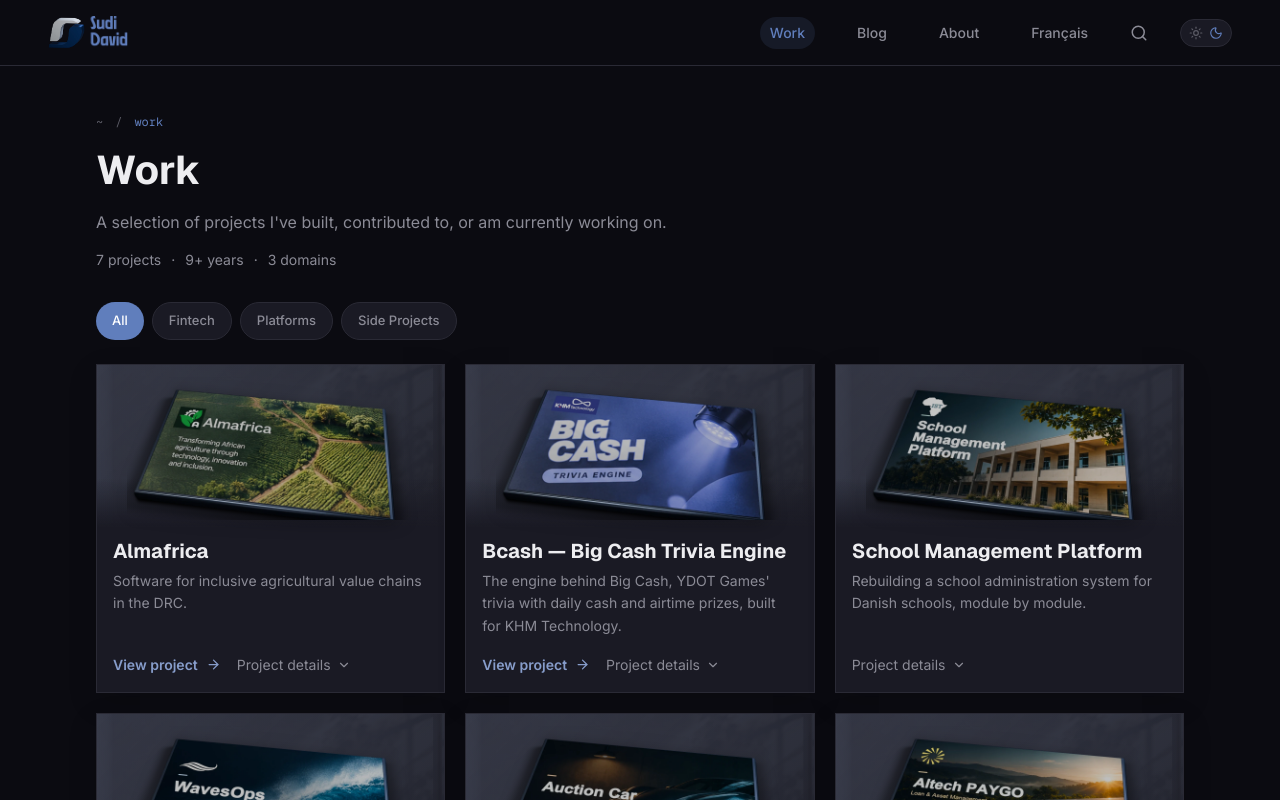
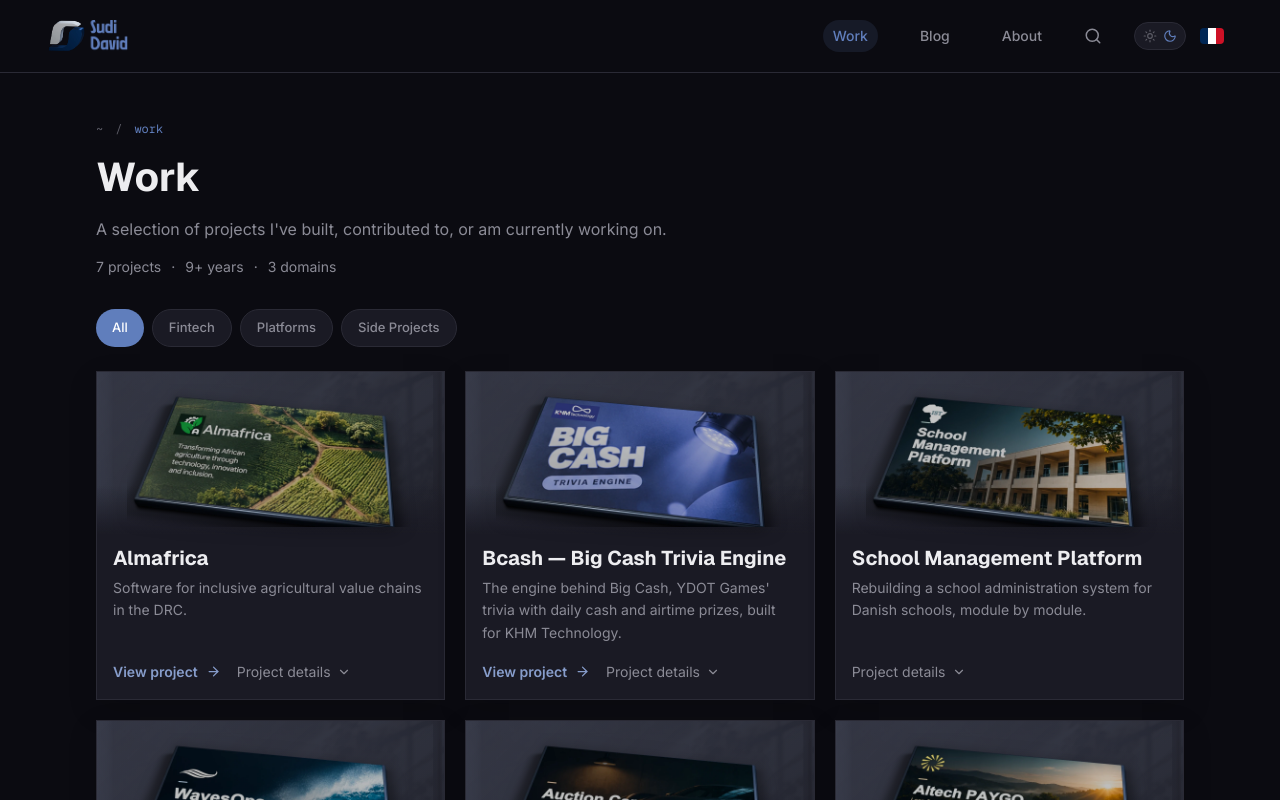
Before and after one commit to SudiDav/sudi.dev, a Next.js app: page /work in a window 1280 px wide. Shown: the top 800 px of the page. Built offline with nearby package versions, Linux system fonts and the light colour scheme.

Commit message:
fix: move the language flags beside the theme toggle

```diff
--- a/app/(english)/home-view.tsx
+++ b/app/(english)/home-view.tsx
@@ -82,17 +82,6 @@ export async function HomeView({ locale }: { locale: SiteLocale }) {
                 {french ? 'Voir mes projets' : 'View My Work'}
               </Link>
             </div>
-
-            <ul aria-label={french ? 'Quelques projets clients' : 'Selected client work'} className="home-world-proof max-w-[46ch] space-y-2 border-t pt-4 text-sm leading-relaxed">
-              <li>
-                <Link href={localePath(locale, '/work#altech-paygo')} className="font-semibold underline underline-offset-4">Altech PAYGO</Link>
-                {' · '}{french ? 'Relié les ventes sur le terrain à la comptabilité.' : 'Connected field sales to accounting.'}
-              </li>
-              <li>
-                <Link href={localePath(locale, '/work#chequepoint')} className="font-semibold underline underline-offset-4">Chequepoint</Link>
-                {' · '}{french ? 'Réduit de 70 % le travail administratif pour AB Bank.' : 'Cut paperwork by 70% for AB Bank.'}
-              </li>
-            </ul>
           </div>
           <PortfolioWorld locale={locale} />
         </section>
--- a/components/site-header.tsx
+++ b/components/site-header.tsx
@@ -45,17 +45,8 @@ export function SiteHeader({ locale = 'en', languagePath }: {
   }, [menuOpen])
 
   const otherLocale = french ? 'en' : 'fr'
+  const languageName = french ? 'English' : 'Français'
   const switchHref = localePath(otherLocale, languagePath ?? publicPath(pathname))
-  const switchLanguage = (
-    <a
-      href={switchHref}
-      hrefLang={otherLocale}
-      lang={otherLocale}
-      className="rounded-full px-2.5 py-1.5 text-sm font-medium text-text-secondary hover:text-text-primary focus-visible:outline-2 focus-visible:outline-offset-2 focus-visible:outline-accent"
-    >
-      {french ? 'English' : 'Français'}
-    </a>
-  )
   const isCurrent = (href: string) => pathname === href || pathname.startsWith(`${href}/`)
   const navLink = (item: typeof NAV[number]) => {
     const href = localePath(locale, item.href)
@@ -86,7 +77,6 @@ export function SiteHeader({ locale = 'en', languagePath }: {
         <nav aria-label={french ? 'Navigation principale' : 'Main navigation'} className="flex items-center gap-3 md:gap-8">
           <div className="hidden items-center gap-4 md:flex md:gap-8">
             {NAV.map(navLink)}
-            {switchLanguage}
           </div>
           <Link
             href={localePath(locale, '/blog?focus=search')}
@@ -95,7 +85,35 @@ export function SiteHeader({ locale = 'en', languagePath }: {
           >
             <Search size={18} />
           </Link>
-          <ThemeToggle locale={locale} />
+          <div className="flex shrink-0 items-center gap-1.5">
+            <ThemeToggle locale={locale} />
+            <a
+              href={switchHref}
+              hrefLang={otherLocale}
+              lang={otherLocale}
+              aria-label={languageName}
+              title={languageName}
+              className="grid size-10 place-items-center rounded-full transition-colors hover:bg-bg-card focus-visible:outline-2 focus-visible:outline-offset-2 focus-visible:outline-accent"
+            >
+              <svg aria-hidden="true" width="24" height="16" viewBox="0 0 60 30" preserveAspectRatio="none" className="rounded-sm">
+                {french ? (
+                  <>
+                    <path fill="#012169" d="M0 0h60v30H0z" />
+                    <path stroke="#fff" strokeWidth="6" d="M0 0l60 30m0-30L0 30" />
+                    <path fill="#c8102e" d="M0 0v2.24L25.53 15H30zM60 0h-4.47L30 12.76V15zM60 30v-2.24L34.47 15H30zM0 30h4.47L30 17.24V15z" />
+                    <path stroke="#fff" strokeWidth="10" d="M30 0v30M0 15h60" />
+                    <path stroke="#c8102e" strokeWidth="6" d="M30 0v30M0 15h60" />
+                  </>
+                ) : (
+                  <>
+                    <path fill="#002654" d="M0 0h20v30H0z" />
+                    <path fill="#fff" d="M20 0h20v30H20z" />
+                    <path fill="#ce1126" d="M40 0h20v30H40z" />
+                  </>
+                )}
+              </svg>
+            </a>
+          </div>
           <button
             ref={menuButton}
             type="button"
@@ -116,7 +134,6 @@ export function SiteHeader({ locale = 'en', languagePath }: {
       >
         <nav aria-label={french ? 'Navigation mobile' : 'Mobile navigation'} className="mx-auto flex max-w-[1440px] flex-col items-start gap-1">
           {NAV.map(navLink)}
-          {switchLanguage}
         </nav>
       </div>
     </header>
```
Also changed, not shown: app/(english)/home-room.css (+2 -8 lines), 2 other files (tests, documents, lock files or other folders).
